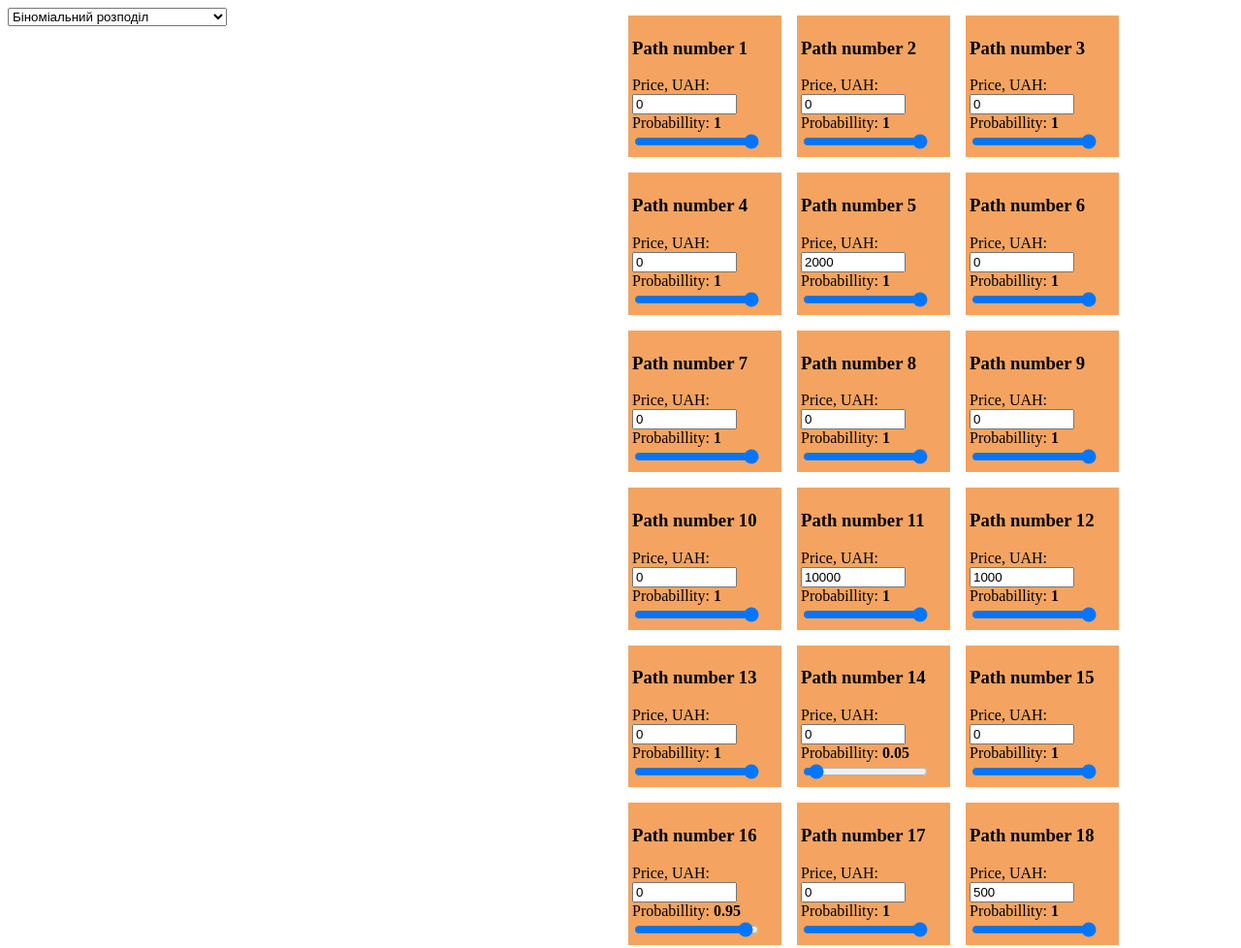
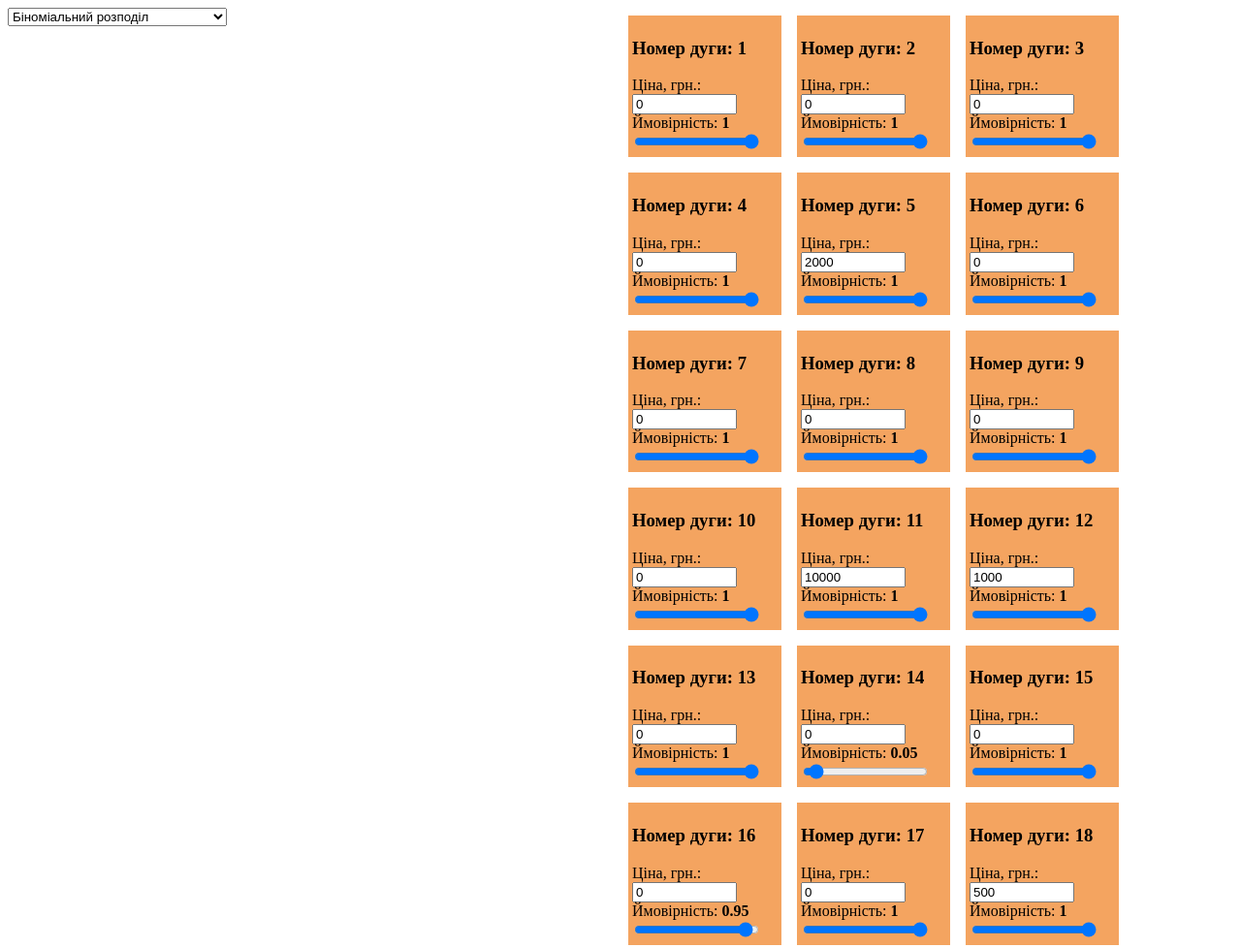
Before and after one commit to Unerty/gert, a Gatsby site: page / in a window 1280 px wide. Shown: the whole page at 97% size. Built offline with nearby package versions, Linux system fonts and the light colour scheme; Gatsby itself is replaced by a stand-in of ours.

Commit message:
Translate to Ukrainian

```diff
--- a/src/components/Path.tsx
+++ b/src/components/Path.tsx
@@ -31,14 +31,14 @@ export default class Path extends React.Component<IProps, IState> {
         margin: '0.5rem',
         padding: '0.25rem'
       }}>
-        <h3>Path number {id}</h3>
-        <span>Price, UAH:<br/></span>
+        <h3>Номер дуги: {id}</h3>
+        <span>Ціна, грн.:<br/></span>
         <input type="number" onChange={event => this.setState({ additiveParameter: Number(event.target.value) })}
                value={additiveParameter.toString()} min={0} step={0.01}
                style={{width: '100px'}}
         />
         <br/>
-        <span>Probabillity: <strong> {probability}</strong><br/></span>
+        <span>Ймовірність: <strong> {probability}</strong><br/></span>
         <input type={'range'} onChange={event => this.setState({ probability: Number(event.target.value) })}
                value={probability.toString()} min={0} max={1} step={0.01}/>
       </div>
```
